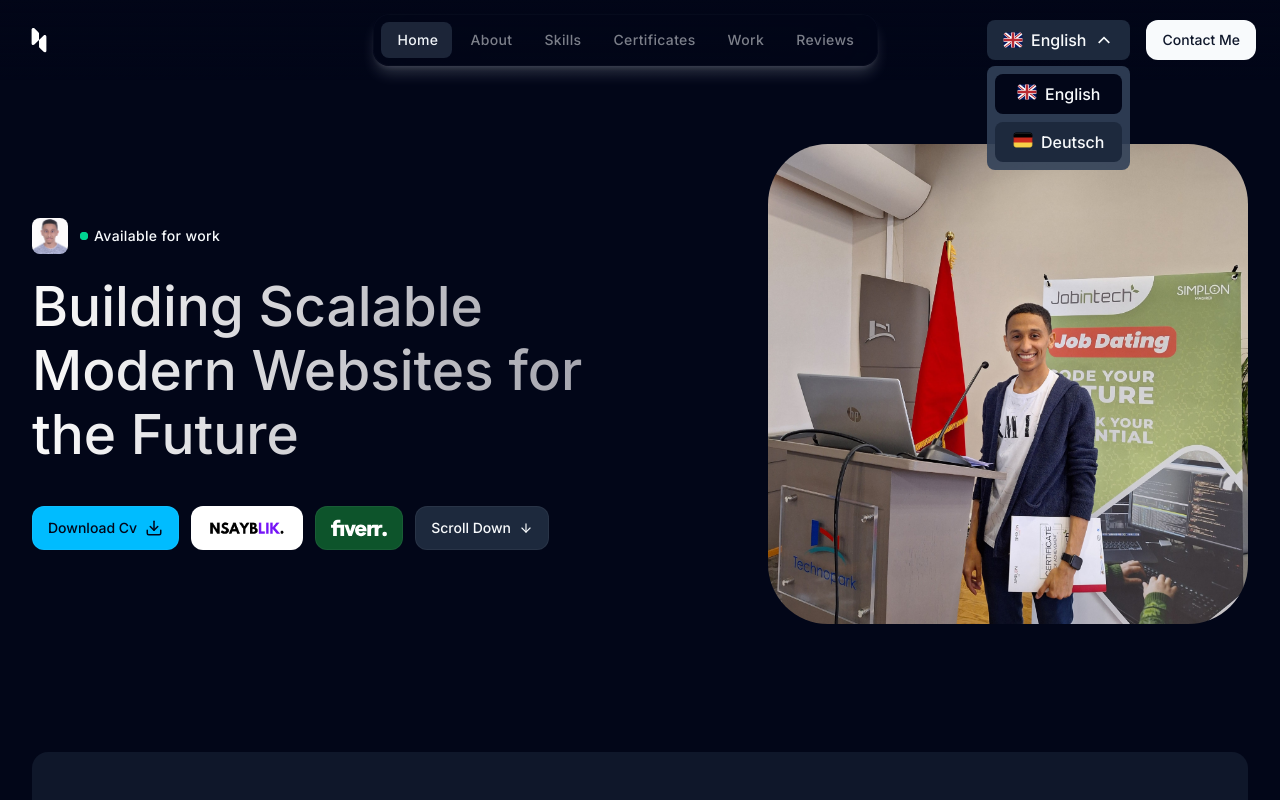
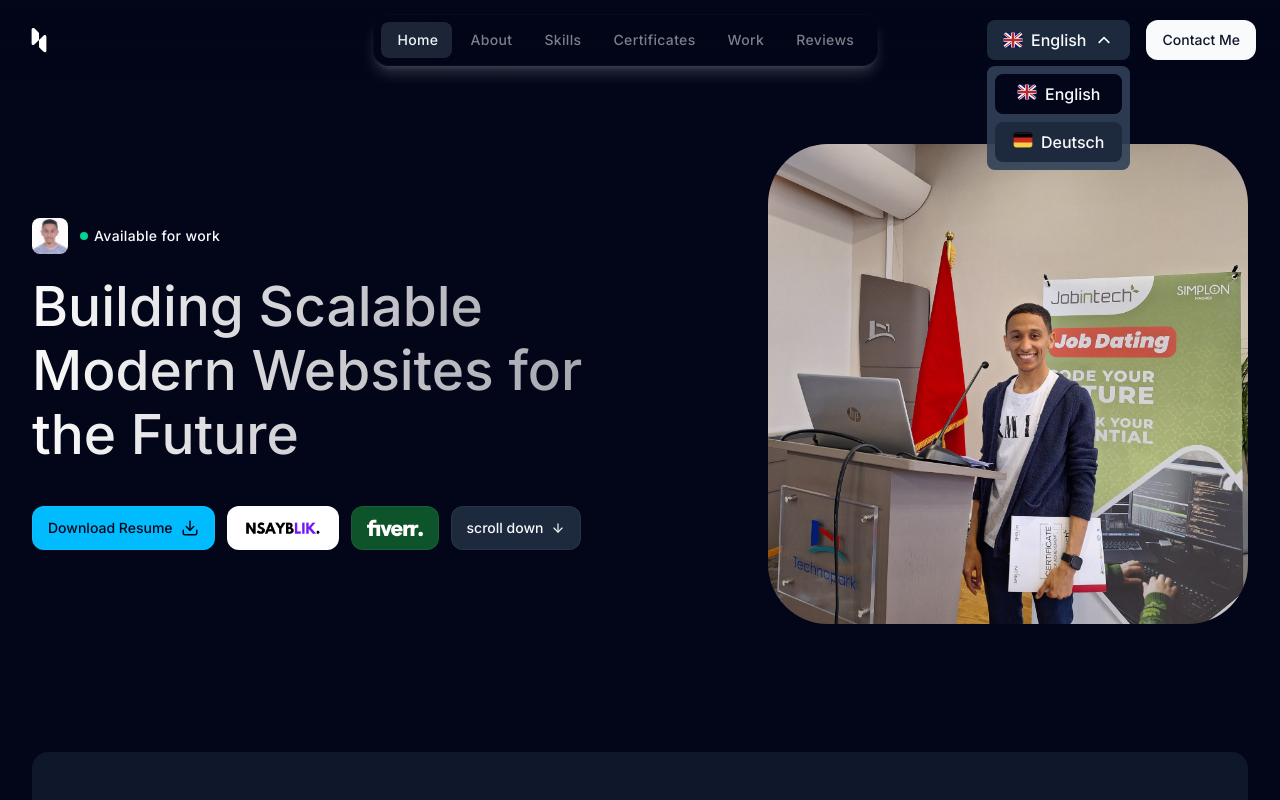
Before and after one commit to MohamedKhassar/Portfolio_Mohamed, a React (Vite) app: page / in a window 1280 px wide. Both pictures are taken after a click on the element "English". Shown: the top 800 px of the page. Built offline with nearby package versions, Linux system fonts and the light colour scheme; no server answers.

Commit message:
feat: add i18n support for About and Hero components with German and English translations

```diff
--- a/src/components/About.jsx
+++ b/src/components/About.jsx
@@ -1,5 +1,6 @@
 import { motion } from "framer-motion";
 import { useEffect, useState } from "react";
+import { useTranslation } from "react-i18next";
 import { LuLoaderCircle } from "react-icons/lu";
 const About = () => {
   const [repoCount, setRepoCount] = useState(null);
@@ -11,6 +12,7 @@ const About = () => {
       .then((data) => setRepoCount(Math.floor(data.public_repos / 10) * 10))
       .catch((error) => console.error("Error fetching data:", error));
   }, []);
+  const {t}=useTranslation("about");
   return (
     <motion.section
       initial={{ opacity: 0, y: -100 }}
@@ -20,7 +22,7 @@ const About = () => {
       <div className="container">
         <div className="bg-slate-800/50 p-7 rounded-2xl md:p-12">
           <p className="text-slate-300 mb-4 md:mb-8 md:text-xl md:max-w-[60ch]">
-            Welcome! I&apos;m Mohamed, a professional web developer with a knack for crafting visually stunning and highly functional websites. Combining creativity and technical expertise. I transform your vision into digital masterpiece that excels in both appearance and performance.
+            {t("text")}
           </p>
           <div className="flex flex-wrap gap-4 items-center md:gap-7">
             {repoCount !== null ?
@@ -29,7 +31,7 @@ const About = () => {
                   <span className="text-2xl font-semibold md:text-4xl">{repoCount}</span>
                   <span className="text-sky-400 font-semibold md:text-3xl">+</span>
                 </div>
-                <p className="text-sm text-slate-400">Projects Done</p>
+                <p className="text-sm text-slate-400">{t("projectsDone")}</p>
               </div>
               :
               <LuLoaderCircle className="animate-spin size-8" />}
--- a/src/components/Hero.jsx
+++ b/src/components/Hero.jsx
@@ -1,13 +1,17 @@
 import { FiArrowDown, FiDownload } from "react-icons/fi";
 import { ButtonPrimary, ButtonOutline } from "../UI/Button"
+import { FaGithub } from "react-icons/fa6";
 // import { SiFiverr } from "react-icons/si";
 import nsayblik_logo from "/assets/imgs/nsayblik_logo.png";
 import { SiFiverr } from "react-icons/si";
 import { motion } from "framer-motion";
 import { useState } from "react";
+import { useLanguage } from "../hooks/useLanguage";
+import { useTranslation } from "react-i18next";
 const Hero = () => {
     const [loaded, setLoaded] = useState(false);
-
+    const { language } = useLanguage();
+    const { t } = useTranslation("hero");
     return (
         <section className="pt-28 lg:pt-36" id="home">
             <div
@@ -23,16 +27,16 @@ const Hero = () => {
                                 src="/assets/imgs/avatar-1.jpg"
                                 width={40}
                                 height={40}
-                                alt="Mohamed_Khassar_avatar"
+                                alt={`Mohamed Khassar ${language === "de" ? "Entweckler" : "Developer"}`}
                                 loading="lazy"
                                 className="img-cover"
                             />
                         </figure>
                         <div className="flex items-center gap-1.5 tex-zinc-400 text-sm tracking-wide">
                             <span className="relative h-2 w-2 bg-emerald-400 rounded-full">
-                                <span className="absolute bg-emerald-400 rounded-full inset-0 whileInView-ping"></span>
+                                <span className="absolute bg-emerald-400 rounded-full inset-0 animate-ping"></span>
                             </span>
-                            Available for work
+                            {t('availability')}
                         </div>
                     </motion.div>
                     <motion.h2
@@ -41,7 +45,7 @@ const Hero = () => {
                         viewport={{ once: true }}
 
                         className="headline-1 max-w-[15ch] sm:max-w-[20ch] mt-5 mb-8 lg:mb-10">
-                        Building Scalable Modern Websites for the Future
+                        {t('title')}
                     </motion.h2>
                     <motion.div
                         initial={{ opacity: 0, y: 10 }}
@@ -50,13 +54,24 @@ const Hero = () => {
 
                         className="flex items-center gap-3 flex-wrap">
                         {/* CV Button */}
-                        <ButtonPrimary label={"download cv"} icon={<FiDownload className="text-[18px]" />} href="/assets/file/Resume-Frontend.pdf" target="_blank" classes={"capitalize group"} />
-                        {/* NSAYBLIK Button */}
-                        <ButtonPrimary target={"_blank"} href="https://nsayblik.com/Mohamed_Khassar" classes={"capitalize !bg-white text-black !font-bold hover:!bg-gray-200 !duration-200"} icon={<img src={nsayblik_logo} loading="lazy" alt="nsayblik_logo" className="md:size-20 size-16 object-contain" />} />
-                        {/* Fiverr Button */}
-                        <ButtonPrimary href="https://www.fiverr.com/s/jjEmy0L" classes={"capitalize !bg-green-900 !text-white hover:!bg-green-50 hover:!text-green-900 !duration-500"} target="_blank" icon={<SiFiverr className="md:size-14 size-12" />} />
+                        <ButtonPrimary label={t('CV')} icon={<FiDownload className="text-[18px]" />} href="/assets/file/Resume-Frontend.pdf" target="_blank" classes={"capitalize group normal-case!"} />
+                        {
+                            language === "de" ?
+                                (
+
+                                    /* GitHub Button */
+                                    <ButtonPrimary target={"_blank"} label={'GitHub'} href="https://github.com/mohamedkhassar" classes={"capitalize !bg-white !font-bold hover:!bg-gray-200 !duration-200 md:text-base! text-sm!"} icon={<FaGithub loading="lazy" alt="github_logo" className="md:size-6 size-4" />} />
+                                )
+                                :
+                                <>
+                                    {/* NSAYBLIK Button */}
+                                    <ButtonPrimary target={"_blank"} href="https://nsayblik.com/Mohamed_Khassar" classes={"capitalize !bg-white text-black !font-bold hover:!bg-gray-200 !duration-200"} icon={<img src={nsayblik_logo} loading="lazy" alt="nsayblik_logo" className="md:size-20 size-16 object-contain" />} />
+                                    {/* Fiverr Button */}
+                                    <ButtonPrimary href="https://www.fiverr.com/s/jjEmy0L" classes={"capitalize !bg-green-900 !text-white hover:!bg-green-50 hover:!text-green-900 !duration-500"} target="_blank" icon={<SiFiverr className="md:size-14 size-12" />} />
+                                </>
+                        }
                         {/* Scroll Down Button */}
-                        <ButtonOutline href="#about" label={"scroll down"} classes={"capitalize"} icon={<FiArrowDown className="whileInView-bounce" />} />
+                        <ButtonOutline href="#about" label={t('scroll_down')} classes={"capitalize normal-case!"} icon={<FiArrowDown className="whileInView-bounce" />} />
                     </motion.div>
                 </div>
                 <motion.div
--- a/src/i18n.js
+++ b/src/i18n.js
@@ -4,19 +4,23 @@ import LanguageDetector from "i18next-browser-languagedetector";
 
 import enNavbar from "./locales/en/navbar.json";
 import deNavbar from "./locales/de/navbar.json";
+import enHero from "./locales/en/hero.json";
+import deHero from "./locales/de/hero.json";
+import enAbout from "./locales/en/about.json";
+import deAbout from "./locales/de/about.json";
 
 i18n
   .use(LanguageDetector) // 👈 detects navigator.language automatically
   .use(initReactI18next)
   .init({
     resources: {
-      en: { navbar: enNavbar },
-      de: { navbar: deNavbar },
+      en: { navbar: enNavbar, hero: enHero ,about: enAbout},
+      de: { navbar: deNavbar, hero: deHero ,about: deAbout},
     },
     fallbackLng: "en", // 👈 default when language not supported
     supportedLngs: ["en", "de"], // 👈 only these two, nothing else
     detection: {
-      order: [ "navigator"], // saved choice takes priority over browser
+      order: ["navigator"], // saved choice takes priority over browser
       caches: [""], // persist the choice
     },
     interpolation: { escapeValue: false },
--- /dev/null
+++ b/src/locales/de/about.json
@@ -0,0 +1,4 @@
+{
+    "text":"Herzlich willkomen! Ich bin Mohamed, ein professioneller Webentwickler mit einem Talent für die Gestaltung visuell beeindruckender und hochfunktionaler Websites. Durch die Kombination von Kreativität und technischer Expertise verwandle ich Ihre Vision in ein digitales Meisterwerk, das sowohl in Erscheinung als auch in Leistung überzeugt.",
+    "projectsDone":"Abgeschlossene Projekte"
+}
--- /dev/null
+++ b/src/locales/de/hero.json
@@ -0,0 +1,6 @@
+{
+    "availability":"Offen für Job oder IT-Ausbildung",
+    "title":"Bauen skalierbarer moderner Websites für die Zukunft",
+    "CV":"Lebenslauf herunterladen",
+    "scroll_down":"Nach unten scrollen"
+}
--- /dev/null
+++ b/src/locales/en/about.json
@@ -0,0 +1,4 @@
+{
+  "text": "Welcome! I'm Mohamed, a professional web developer with a knack for crafting visually stunning and highly functional websites. Combining creativity and technical expertise. I transform your vision into digital masterpiece that excels in both appearance and performance.",
+  "projectsDone":"Projects Done"
+}
--- /dev/null
+++ b/src/locales/en/hero.json
@@ -0,0 +1,6 @@
+{
+    "availability":"Available for work",
+    "title":"Building Scalable Modern Websites for the Future",
+    "CV":"Download Resume",
+    "scroll_down":"scroll down"
+}
```
